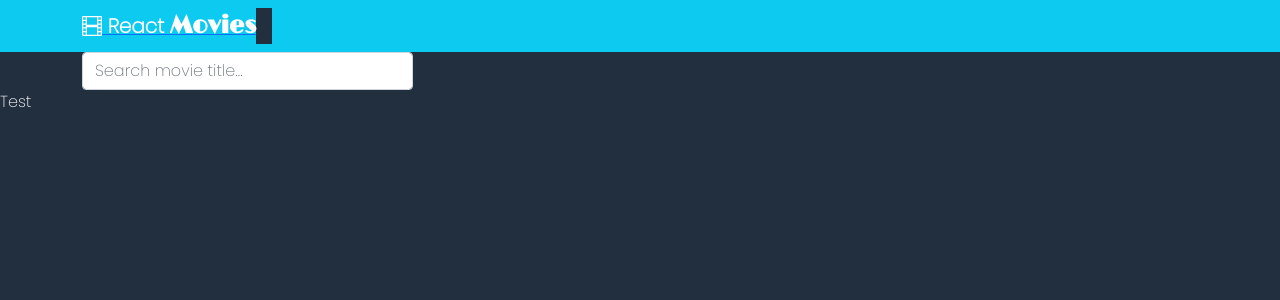
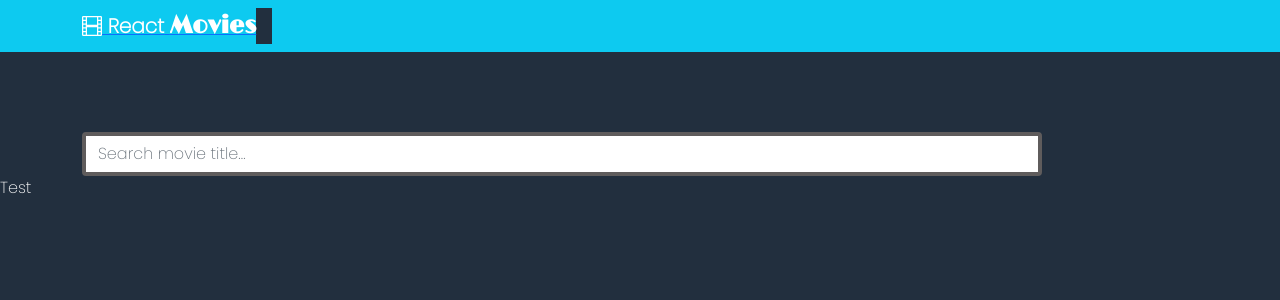
Before and after one commit to hong710/reactMovies, a React (Create React App) app: page /movie-detail in a window 1280 px wide. Shown: the top 300 px of the page. Built offline with nearby package versions, Linux system fonts and the light colour scheme; data requests are answered from the project's data file.

Commit message:
fix the search bar

```diff
--- a/src/App.css
+++ b/src/App.css
@@ -15,9 +15,8 @@
   margin : 3rem;
 }
 
-/* #search-focus {
- width: 15rem;
- margin-left: 25rem;
- margin-top: 5rem;
- border: 4px solid #5f5c5c ;
-} */
+#search-focus {
+  width: 75vw;
+margin-top: 5rem !important;
+border: 4px solid #5f5c5c ;
+}
--- a/src/MovieDetail.js
+++ b/src/MovieDetail.js
@@ -1,4 +1,5 @@
 import React from "react";
+import {Link} from "react-router-dom";
 
 
 function MovieDetail({movies}) {
@@ -10,6 +11,7 @@ function MovieDetail({movies}) {
 
 
     return (
+
         <div className="movie-details">Test</div>
     )
 }
--- a/src/MovieItem.js
+++ b/src/MovieItem.js
@@ -15,7 +15,7 @@ function MovieItem({ movie }) {
                     </p>
                     <div className="d-flex justify-content-between align-items-center">
                         <div className="btn-group">
-                        <Link to={{pathname : "/movie-detail",id: movie.id}}>
+                        <Link to="/more-detail">
                             <button
                                 type="button"
                                 className="btn btn-sm btn-primary"
--- a/src/SearchBar.js
+++ b/src/SearchBar.js
@@ -2,9 +2,9 @@ import React from "react";
 
 function SearchBar({ handleInputChange, inputValue }) {
   return (
-    <div className="container">
-      <div className="input-group row-cols-12">
-        <div className="form-outline">
+    <div className=" container ">
+      <div className="input-group">
+        <div className="form-outline d-flex justify-content-center">
           <input
             id="search-focus"
             type="search"
```
